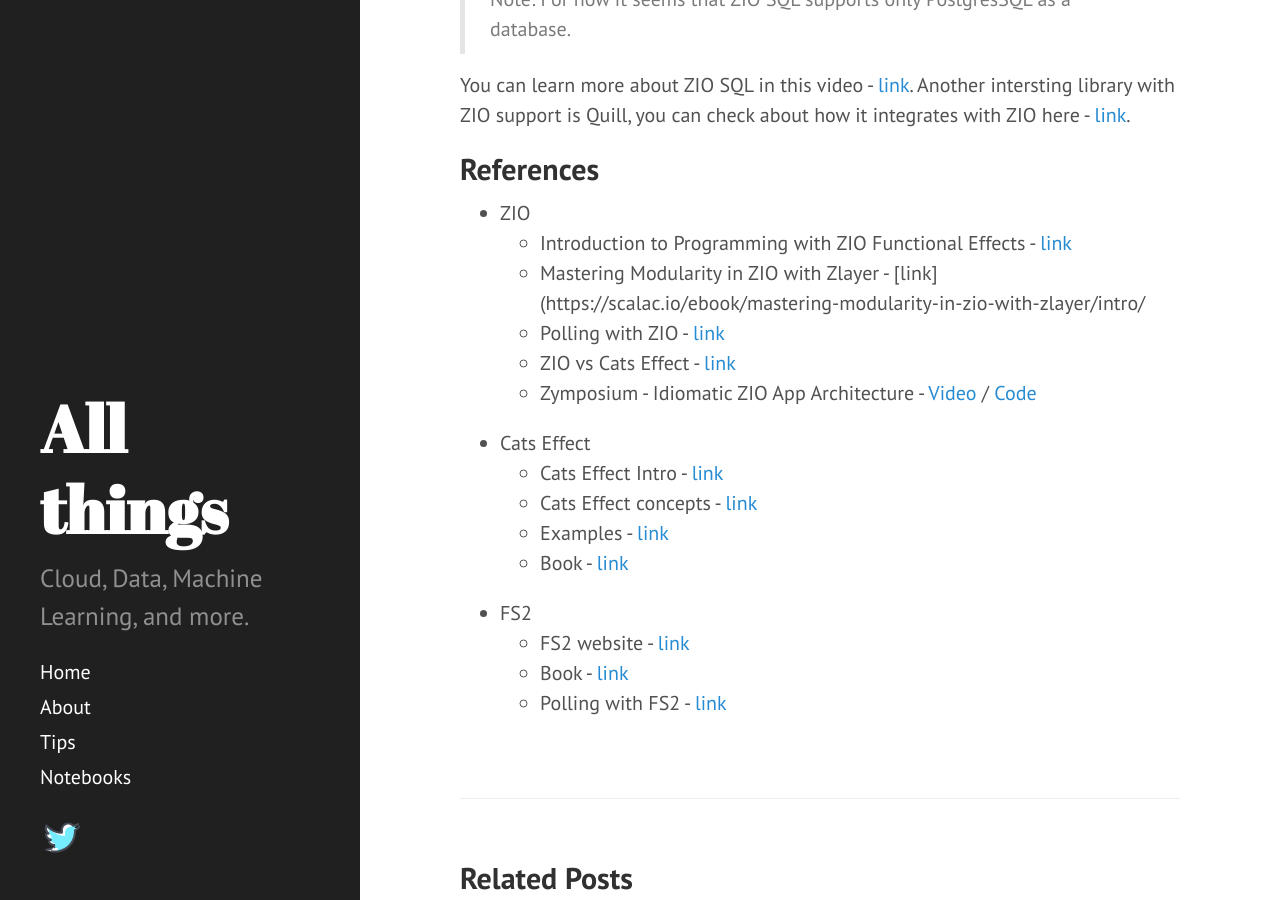
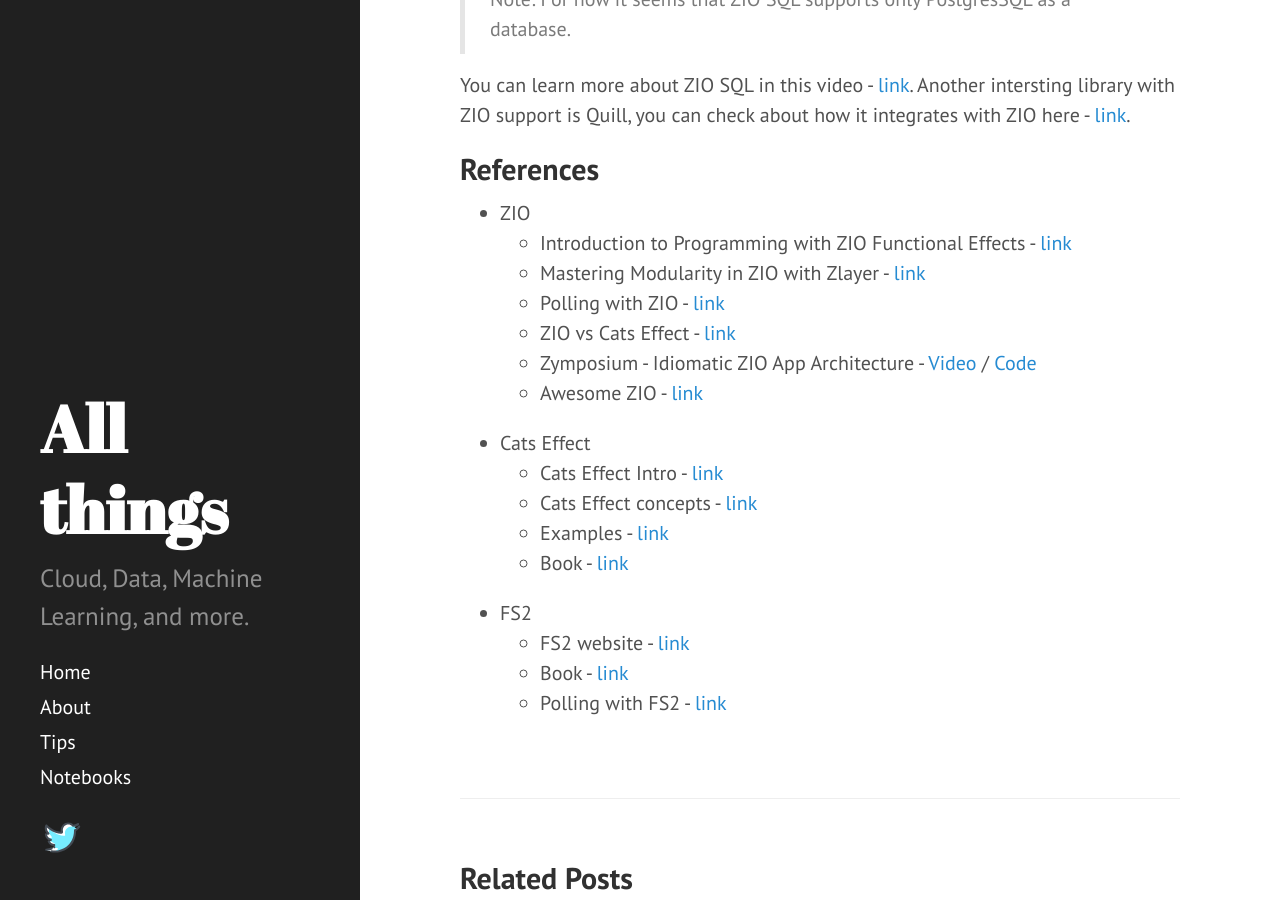
Before and after one commit to dzlab/dzlab.github.io, a Jekyll site: the page built from _posts/2022-08-28-zio-intro.md, in a window 1280 px wide and 900 px high, scrolled down 5143 px. Built offline with Jekyll 4.4.1, drawn with Linux system fonts in a browser that asks for light colours; nearby versions of some CDN libraries; a script that is not in the unit is left out; the table of contents is made by our own code.

Commit message:
Update 2022-08-28-zio-intro.md

```diff
--- a/_posts/2022-08-28-zio-intro.md
+++ b/_posts/2022-08-28-zio-intro.md
@@ -182,10 +182,11 @@
 ## References
 - ZIO
   - Introduction to Programming with ZIO Functional Effects - [link](https://scalac.io/wp-content/uploads/2021/02/Ebook_Introducion_to_Programming_With_ZIO_Functional_Effects_ENG.pdf)
-  - Mastering Modularity in ZIO with Zlayer - [link](https://scalac.io/ebook/mastering-modularity-in-zio-with-zlayer/intro/
+  - Mastering Modularity in ZIO with Zlayer - [link](https://scalac.io/ebook/mastering-modularity-in-zio-with-zlayer/intro/)
   - Polling with ZIO - [link](https://pme123.medium.com/what-can-zio-do-for-me-32281e4e8b16)
   - ZIO vs Cats Effect - [link](https://www.reddit.com/r/scala/comments/ipbprf/comment/g4qz7wb/)
   - Zymposium - Idiomatic ZIO App Architecture - [Video](https://www.youtube.com/watch?v=B04r3KE4ubg) / [Code](https://github.com/zivergetech/Zymposium)
+  - Awesome ZIO - [link](https://github.com/aparo/awesome-zio)
 - Cats Effect
   - Cats Effect Intro - [link](https://www.youtube.com/watch?v=owvo14w2Y8o)
   - Cats Effect concepts - [link](https://typelevel.org/cats-effect/docs/concepts)
```
